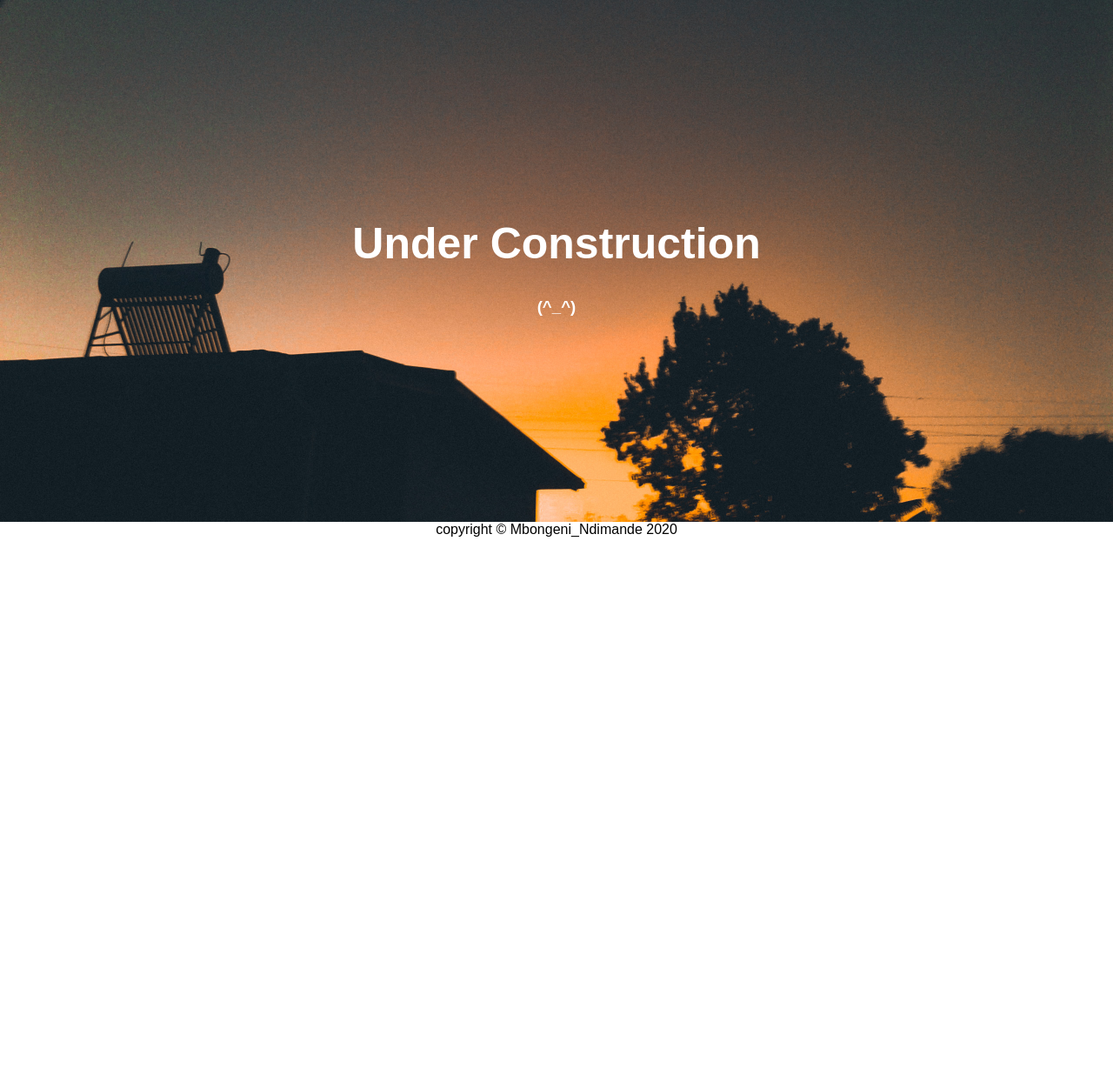
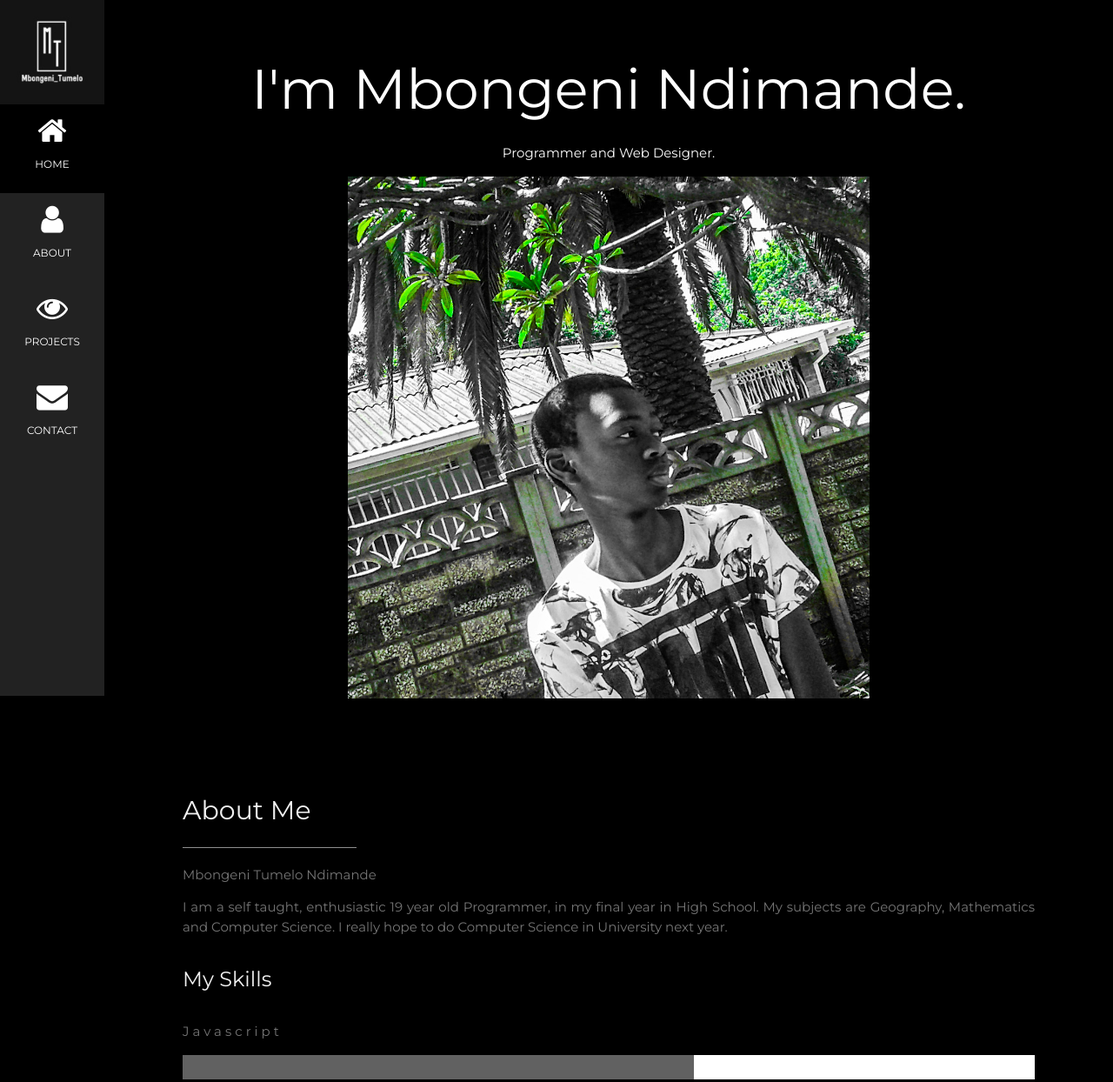
Before and after one commit to MbongeniNdimande/MyWebsite, a plain HTML site: page index.html in a window 1280 px wide. Shown: the top 1244 px of the page at 87% size. Before the commit the page ends 800 px from the top, so only its background shows below. Drawn offline with nearby package versions, Linux system fonts and the light colour scheme.

Commit message:
Add files via upload

```diff
--- a/index.html
+++ b/index.html
@@ -1,44 +1,146 @@
 <html>
-    <title>Mbongeni Tumelo</title>
-    <head>
-        <meta name="viewport" content="width=device-width, initial-scale=1">
-        <style>
-        body {
-          margin: 0;
-          font-family: Arial, Helvetica, sans-serif;
-        }
+  <title>Mbongeni Tumelo</title>
+  <link rel="icon" href="icon.png" type="image/icon type">
+  <meta charset="UTF-8">
+  <meta name="viewport" content="width=device-width, initial-scale=1">
+  <link rel="stylesheet" href="https://www.w3schools.com/w3css/4/w3.css">
+  <link rel="stylesheet" href="https://fonts.googleapis.com/css?family=Montserrat">
+  <link rel="stylesheet" href="https://cdnjs.cloudflare.com/ajax/libs/font-awesome/4.7.0/css/font-awesome.min.css">
+  <style>
+  body, h1,h2,h3,h4,h5,h6 {font-family: "Montserrat", sans-serif}
+  .w3-row-padding img {margin-bottom: 12px}
+  /* Set the width of the sidebar to 120px */
+  .w3-sidebar {width: 120px;background: #222;}
+  /* Add a left margin to the "page content" that matches the width of the sidebar (120px) */
+  #main {margin-left: 120px}
+  /* Remove margins from "page content" on small screens */
+  @media only screen and (max-width: 600px) {#main {margin-left: 0}}
+  </style>
+  <body class="w3-black">
 
-        .hero-image {
-          background-image: url("background.jpg");
-          background-color: #cccccc;
-          height: 600px;
-          background-position: center;
-          background-repeat: no-repeat;
-          background-size: cover;
-          position: relative;
-        }
+  <!-- Icon Bar (Sidebar - hidden on small screens) -->
+  <nav class="w3-sidebar w3-bar-block w3-small w3-hide-small w3-center">
+    <!-- Avatar image in top left corner -->
+    <img src="home_logo.jpg" style="width:100%">
+    <a href="#" class="w3-bar-item w3-button w3-padding-large w3-black">
+      <i class="fa fa-home w3-xxlarge"></i>
+      <p>HOME</p>
+    </a>
+    <a href="#about" class="w3-bar-item w3-button w3-padding-large w3-hover-black">
+      <i class="fa fa-user w3-xxlarge"></i>
+      <p>ABOUT</p>
+    </a>
+    <a href="#projects" class="w3-bar-item w3-button w3-padding-large w3-hover-black">
+      <i class="fa fa-eye w3-xxlarge"></i>
+      <p>PROJECTS</p>
+    </a>
+    <a href="#contact" class="w3-bar-item w3-button w3-padding-large w3-hover-black">
+      <i class="fa fa-envelope w3-xxlarge"></i>
+      <p>CONTACT</p>
+    </a>
+  </nav>
 
-        .hero-text {
-          text-align: center;
-          position: absolute;
-          top: 50%;
-          left: 50%;
-          transform: translate(-50%, -50%);
-          color: white;
-        }
-            footer{
-            text-align: center;
-            }
-        </style>
-        </head>
-        <body>
+  <!-- Navbar on small screens (Hidden on medium and large screens) -->
+  <div class="w3-top w3-hide-large w3-hide-medium" id="myNavbar">
+    <div class="w3-bar w3-black w3-opacity w3-hover-opacity-off w3-center w3-small">
+      <a href="#" class="w3-bar-item w3-button" style="width:25% !important">HOME</a>
+      <a href="#about" class="w3-bar-item w3-button" style="width:25% !important">ABOUT</a>
+      <a href="#projects" class="w3-bar-item w3-button" style="width:25% !important">PROJECTS</a>
+      <a href="#contact" class="w3-bar-item w3-button" style="width:25% !important">CONTACT</a>
+    </div>
+  </div>
 
-        <div class="hero-image">
-          <div class="hero-text">
-            <h1 style="font-size:50px">Under Construction</h1>
-              <h3>(^_^)</h3>
-          </div>
+  <!-- Page Content -->
+  <div class="w3-padding-large" id="main">
+    <!-- Header/Home -->
+    <header class="w3-container w3-padding-32 w3-center w3-black" id="home">
+      <h1 class="w3-jumbo"><span class="w3-hide-small">I'm</span> Mbongeni Ndimande.</h1>
+      <p>Programmer and Web Designer.</p>
+      <img src="home.jpg" alt="boy" class="w3-image" width="600" height="1108">
+    </header>
+
+    <!-- About Section -->
+    <div class="w3-content w3-justify w3-text-grey w3-padding-64" id="about">
+      <h2 class="w3-text-light-grey">About Me</h2>
+      <hr style="width:200px" class="w3-opacity">
+      <p>Mbongeni Tumelo Ndimande</p>
+      <p>I am a self taught, enthusiastic 19 year old Programmer, in my final year in High School.
+        My subjects are Geography, Mathematics and Computer Science.
+         I really hope to do Computer Science in University next year.
+      </p>
+      <h3 class="w3-padding-16 w3-text-light-grey">My Skills</h3>
+      <p class="w3-wide">Javascript</p>
+      <div class="w3-white">
+        <div class="w3-dark-grey" style="height:28px;width:60%"></div>
+      </div>
+      <p class="w3-wide">C#</p>
+      <div class="w3-white">
+        <div class="w3-dark-grey" style="height:28px;width:45%"></div>
+      </div>
+      <p class="w3-wide">Python</p>
+      <div class="w3-white">
+        <div class="w3-dark-grey" style="height:28px;width:40%"></div>
+      </div><br>
+
+      <div class="w3-row w3-center w3-padding-16 w3-section w3-light-grey">
+        <div class="w3-half w3-section">
+          <span class="w3-xlarge">10+</span><br>
+          Projects Started
         </div>
-        </body>
-    <footer> copyright &copy Mbongeni_Ndimande 2020</footer>
+        <div class="w3-half w3-section">
+          <span class="w3-xlarge">4+</span><br>
+          Projects Completed
+        </div>
+      </div>
+
+
+    <!-- Portfolio Section -->
+    <div class="w3-padding-64 w3-content" id="projects">
+      <h2 class="w3-text-light-grey">My Projects</h2>
+      <hr style="width:200px" class="w3-opacity">
+
+    <!-- End Portfolio Section -->
+    </div>
+
+    <!-- Contact Section -->
+    <div class="w3-padding-64 w3-content w3-text-grey" id="contact">
+      <h2 class="w3-text-light-grey">Contact Me</h2>
+      <hr style="width:200px" class="w3-opacity">
+
+      <div class="w3-section">
+        <p><i class="fa fa-envelope fa-fw w3-text-white w3-xxlarge w3-margin-right"> </i> Email: mbongenitn@gmail.com</p>
+      </div><br>
+      <p>Let's talk. Send me a message:</p>
+
+      <form action="/action_page.php" target="_blank">
+        <p><input class="w3-input w3-padding-16" type="text" placeholder="Name" required name="Name"></p>
+        <p><input class="w3-input w3-padding-16" type="text" placeholder="Email" required name="Email"></p>
+        <p><input class="w3-input w3-padding-16" type="text" placeholder="Subject" required name="Subject"></p>
+        <p><input class="w3-input w3-padding-16" type="text" placeholder="Message" required name="Message"></p>
+        <p>
+          <button class="w3-button w3-light-grey w3-padding-large" type="submit">
+            <i class="fa fa-paper-plane"></i> SEND MESSAGE
+          </button>
+        </p>
+      </form>
+    <!-- End Contact Section -->
+    </div>
+
+      <!-- Footer -->
+    <footer class="w3-content w3-padding-64 w3-text-grey w3-xlarge">
+      <i class="fa fa-instagram w3-hover-opacity"></i>
+      <i class="fa fa-twitter w3-hover-opacity"><link href="https://https://www.instagram.com/mbongeni_tumelo/"></i>
+      <i class="fa fa-linkedin w3-hover-opacity"></i>
+      <i class="fa fa-github w3-hover-opacity"></i>
+      <p class="w3-medium">Powered by <a href="https://www.w3schools.com/w3css/default.asp" target="_blank" class="w3-hover-text-green">w3.css</a></p>
+      <p> Copyright &copy Mbongeni_Tumelo</p>
+    <!-- End footer -->
+    </footer>
+
+  <!-- END PAGE CONTENT -->
+  </div>
+
+  </body>
+  </html>
+
 </html>
```
Also changed, not shown: home.jpg (added), home_logo.jpg (added), icon.png (added).
